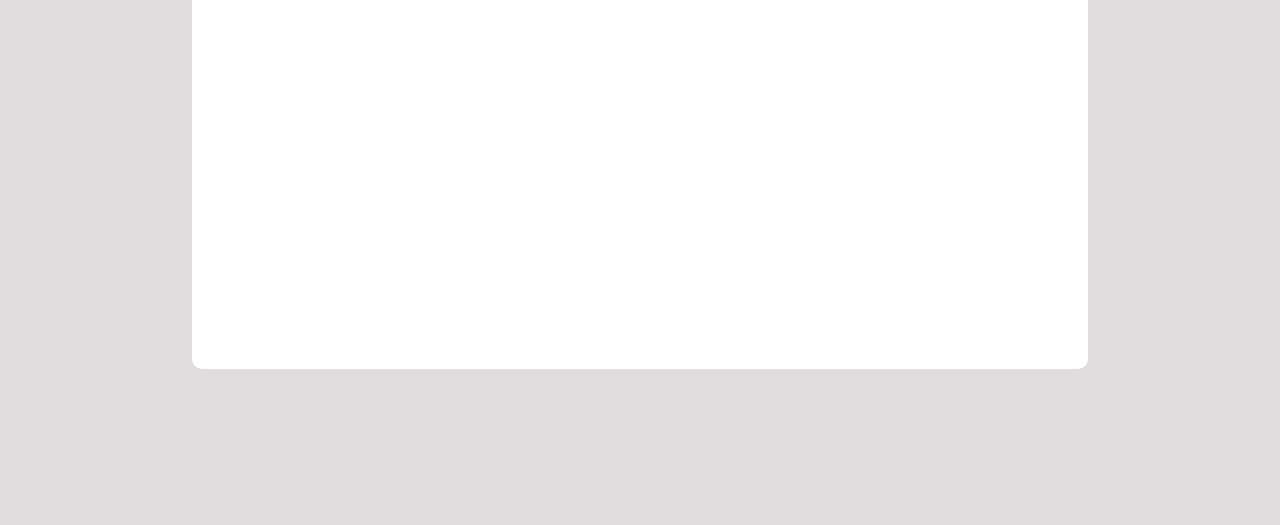
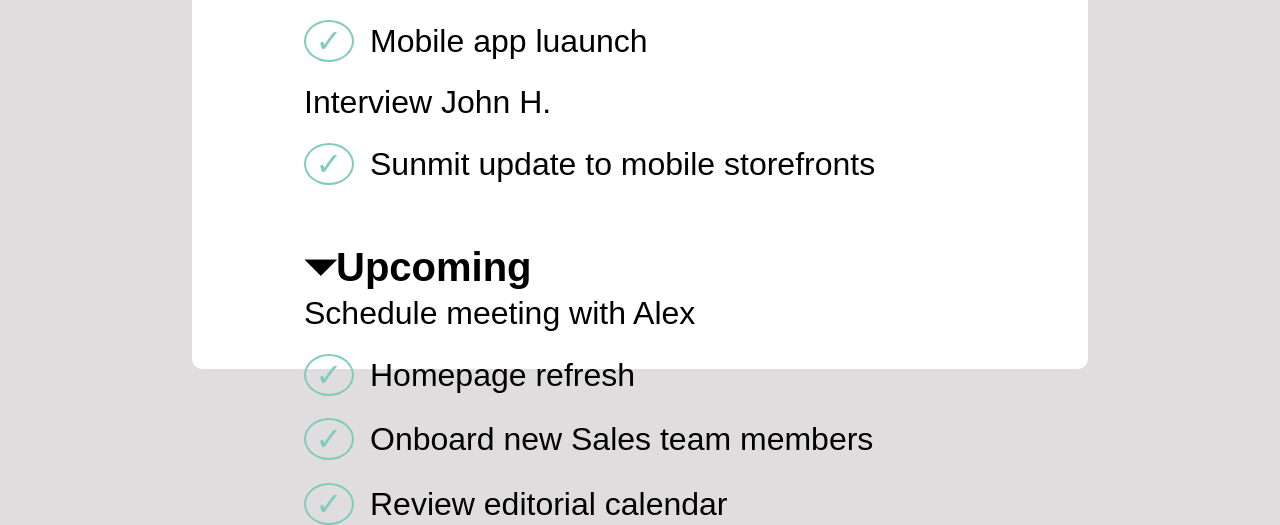
Before and after one commit to giuseppedonnici/html-css-toboolist, a plain HTML site: page index.html in a window 1280 px wide. Shown: the part 616-1141 px from the top of the page. Before the commit the page ends 1001 px from the top, so only its background shows below. Drawn offline with Linux system fonts and the light colour scheme.

Commit message:
Update: List check-items

```diff
--- a/css/style.css
+++ b/css/style.css
@@ -59,4 +59,34 @@ main {
 
 hr {
     margin-top: 2rem;
+    border-color: #dfdddd;
 }
+
+/* LIST */
+.normal-li, .strong-li {
+    list-style-type: none;
+}
+
+.normal-li {
+    font-size: 2rem;
+    margin: 0.7em 0;
+}
+
+.strong-li {
+    font-size: 2.5rem;
+    margin: 1.5em 0;
+}
+
+.strong-li .normal-li:first-child {
+    margin-top: 0.1em;
+}
+
+.check {
+    display: inline-block;
+    color: #80CCBB;
+    border: 2px solid;
+    width: 50px;
+    text-align: center;
+    border-radius: 50%;
+    margin-right: 0.5em;
+}
--- a/index.html
+++ b/index.html
@@ -18,6 +18,31 @@
         <span class="button add-section">Add Section</span>
         <hr>
 
+        <!-- LISTE -->
+        <ul>
+            <li class="strong-li"><strong>&#9207New Task</strong>
+                <ul>
+                    <li class="normal-li"><span class="check">&#10003</span>Quarterly Newsletter</li>
+                </ul>
+            </li>
+            <li class="strong-li"><strong>&#9207Today</strong>
+                <ul>
+                    <li class="normal-li"><span class="check">&#10003</span>Recruiting blog post</li>
+                    <li class="normal-li"><span class="check">&#10003</span>Mobile app luaunch</li>
+                    <li class="normal-li">Interview John H.</li>
+                    <li class="normal-li"><span class="check">&#10003</span>Sunmit update to mobile storefronts</li>
+                </ul>
+            </li>
+            <li class="strong-li"><strong>&#9207Upcoming</strong>
+                <ul>
+                    <li class="normal-li">Schedule meeting with Alex</li>
+                    <li class="normal-li"><span class="check">&#10003</span>Homepage refresh</li>
+                    <li class="normal-li"><span class="check">&#10003</span>Onboard new Sales team members</li>
+                    <li class="normal-li"><span class="check">&#10003</span>Review editorial calendar</li>
+                </ul>
+            </li>
+        </ul>
+
 
 
 
```
